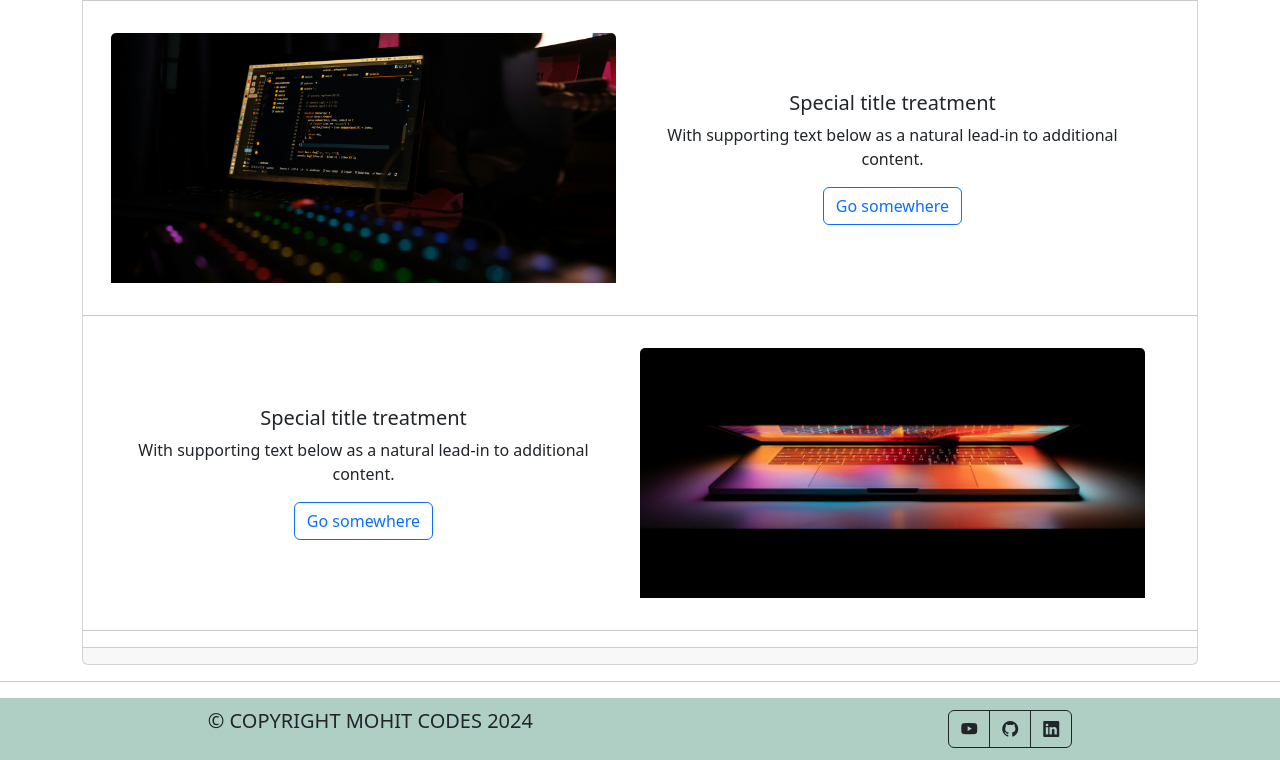
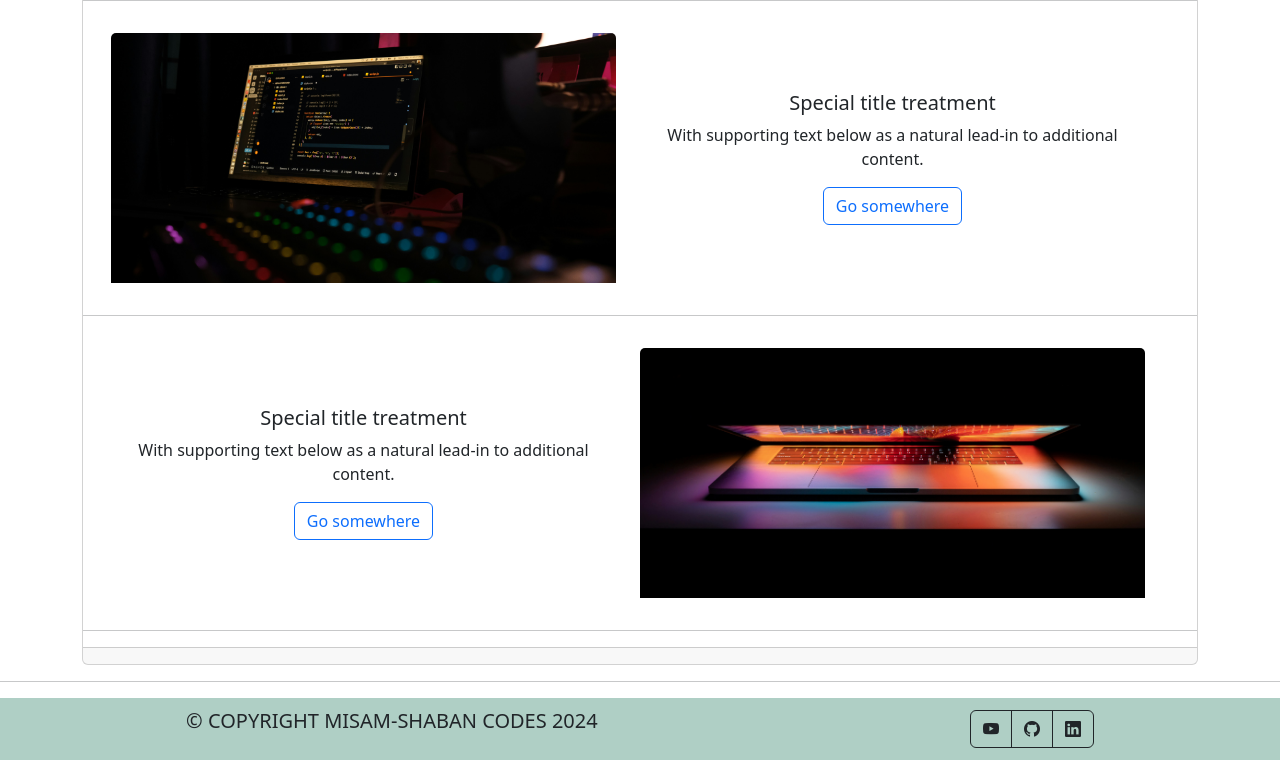
Before and after one commit to Misam-Shaban/Landing-Page-Bootstrap, a plain HTML site: page index.html in a window 1280 px wide. Shown: the part 1620-2380 px from the top of the page. Drawn offline with nearby package versions, Linux system fonts and the light colour scheme.

Commit message:
Name change
copyright name Change

```diff
--- a/index.html
+++ b/index.html
@@ -176,7 +176,7 @@
 
     <!-- 📞 FOOTER START: Contact info + social links -->
     <div id="footer" class="navbar navbar-expand-lg d-flex justify-content-around" style="background-color: #afcfc5;">
-      <p class="fs-5 lead fw-normal">&copy; COPYRIGHT MOHIT CODES 2024</p>
+      <p class="fs-5 lead fw-normal">&copy; COPYRIGHT MISAM-SHABAN CODES 2024</p>
       <!-- Social media icons -->
       <div class="btn-group text-right" role="group" aria-label="Basic outlined example">
           <a href="https://www.youtube.com/" target="_blank" type="button" class="btn btn-outline-dark"><i class="bi bi-youtube"></i></a>
```
